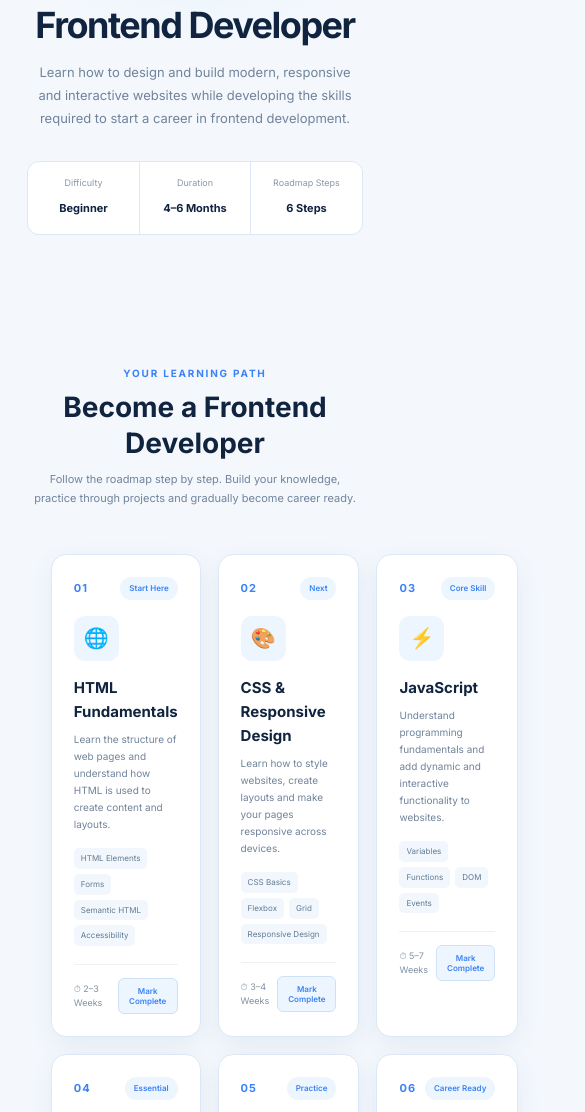
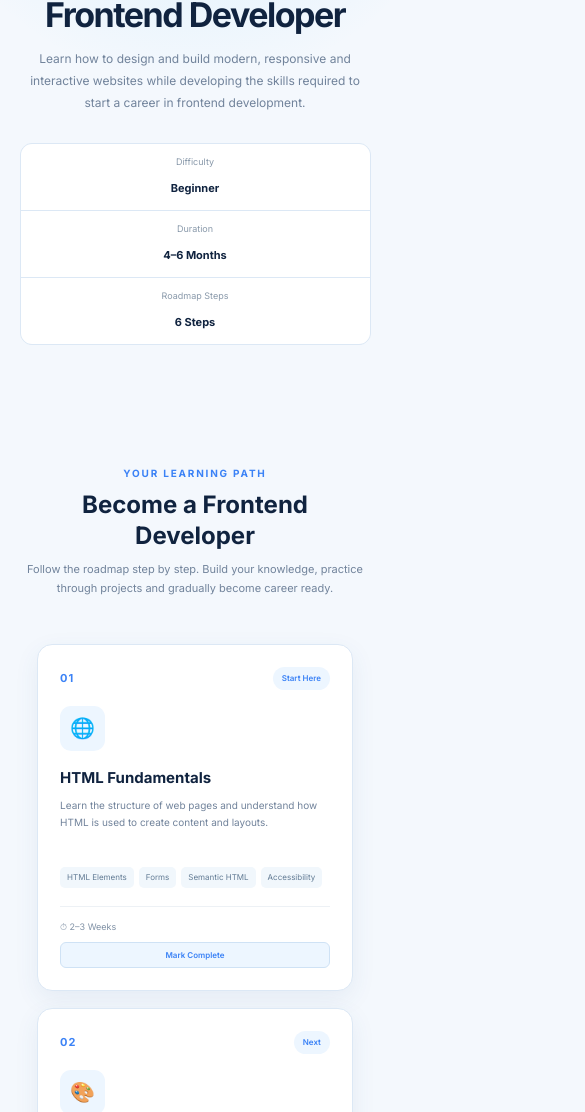
Before and after one commit to varnikaa17/FSD-, a plain HTML site: page roadmap-detail.html in a window 390 px wide. Shown: the part 268-1380 px from the top of the page, 585 px wide, since content can reach past the window. Drawn offline with Linux system fonts and the light colour scheme; a script that the page names is missing.

Commit message:
Make roadmap detail page responsive

```diff
--- a/roadmap-detail.css
+++ b/roadmap-detail.css
@@ -568,3 +568,102 @@ footer p {
     color: #9aa9ba;
     font-size: 9px;
 }
+@media (max-width: 1000px) {
+
+    .nav-links {
+        gap: 18px;
+    }
+
+    .roadmap-detail-grid {
+        grid-template-columns: repeat(2, 1fr);
+    }
+
+    .project-grid {
+        grid-template-columns: repeat(2, 1fr);
+    }
+}
+
+@media (max-width: 768px) {
+
+    .detail-navbar {
+        padding: 0 5%;
+    }
+
+    .nav-links {
+        display: none;
+    }
+
+    .detail-hero {
+        padding: 45px 5% 55px;
+    }
+
+    .overview-section,
+    .roadmap-steps-section,
+    .skills-section,
+    .projects-section {
+        padding-left: 5%;
+        padding-right: 5%;
+    }
+
+    .roadmap-detail-grid,
+    .project-grid {
+        grid-template-columns: 1fr;
+    }
+
+    .career-meta {
+        flex-direction: column;
+    }
+
+    .career-meta {
+        gap: 1px;
+    }
+
+    .career-meta div {
+        padding: 11px;
+    }
+
+    .hero-description {
+        font-size: 12px;
+    }
+
+    .detail-hero h1 {
+        font-size: 38px;
+    }
+
+    .career-ready {
+        margin: 20px 5% 60px;
+        padding: 35px 20px;
+    }
+}
+
+@media (max-width: 480px) {
+
+    .logo a {
+        font-size: 19px;
+    }
+
+    .dashboard-link {
+        padding: 7px 11px;
+    }
+
+    .detail-hero h1 {
+        font-size: 34px;
+    }
+
+    .section-heading h2 {
+        font-size: 24px;
+    }
+
+    .step-footer {
+        align-items: flex-start;
+        flex-direction: column;
+    }
+
+    .complete-btn {
+        width: 100%;
+    }
+
+    .career-ready h2 {
+        font-size: 22px;
+    }
+}
```
